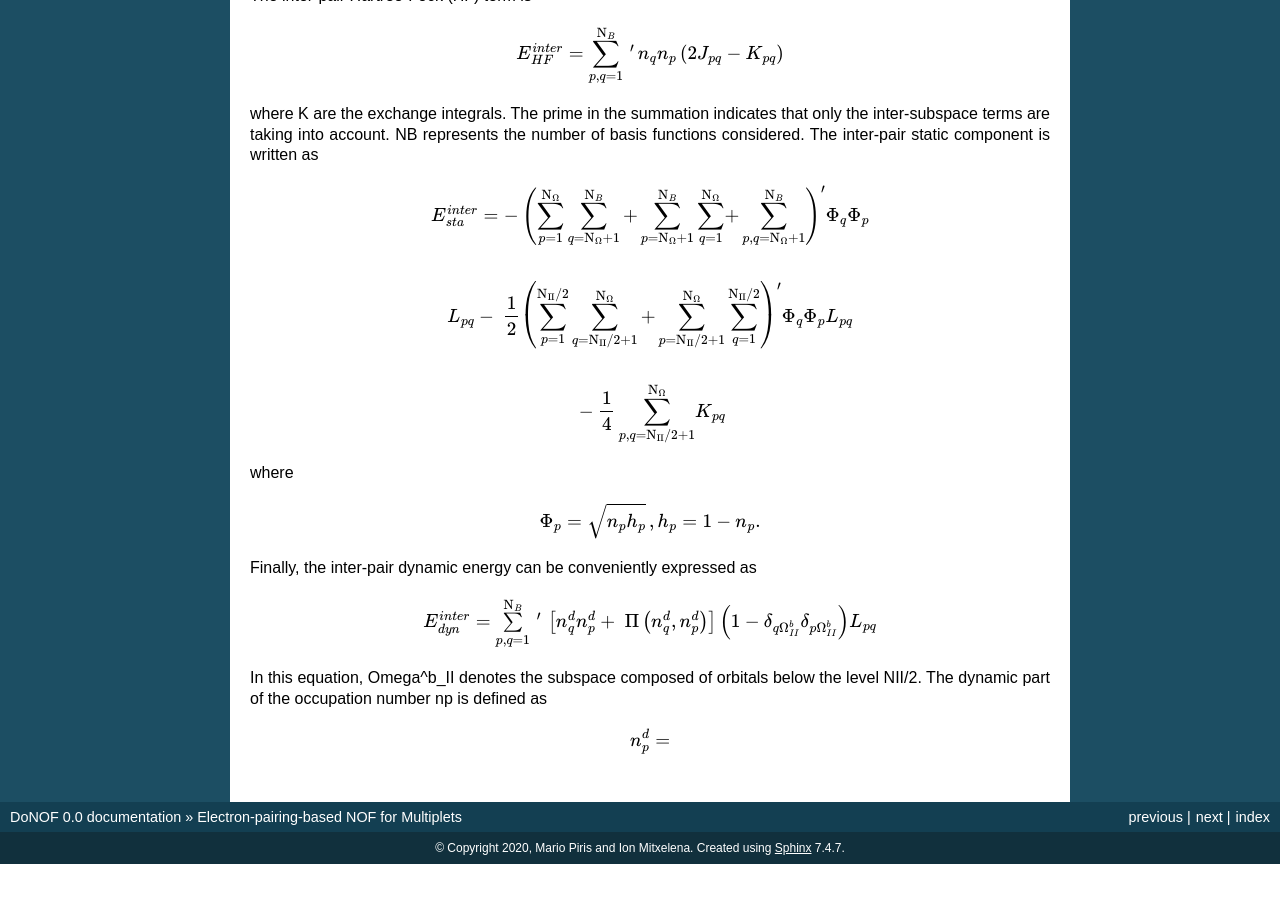
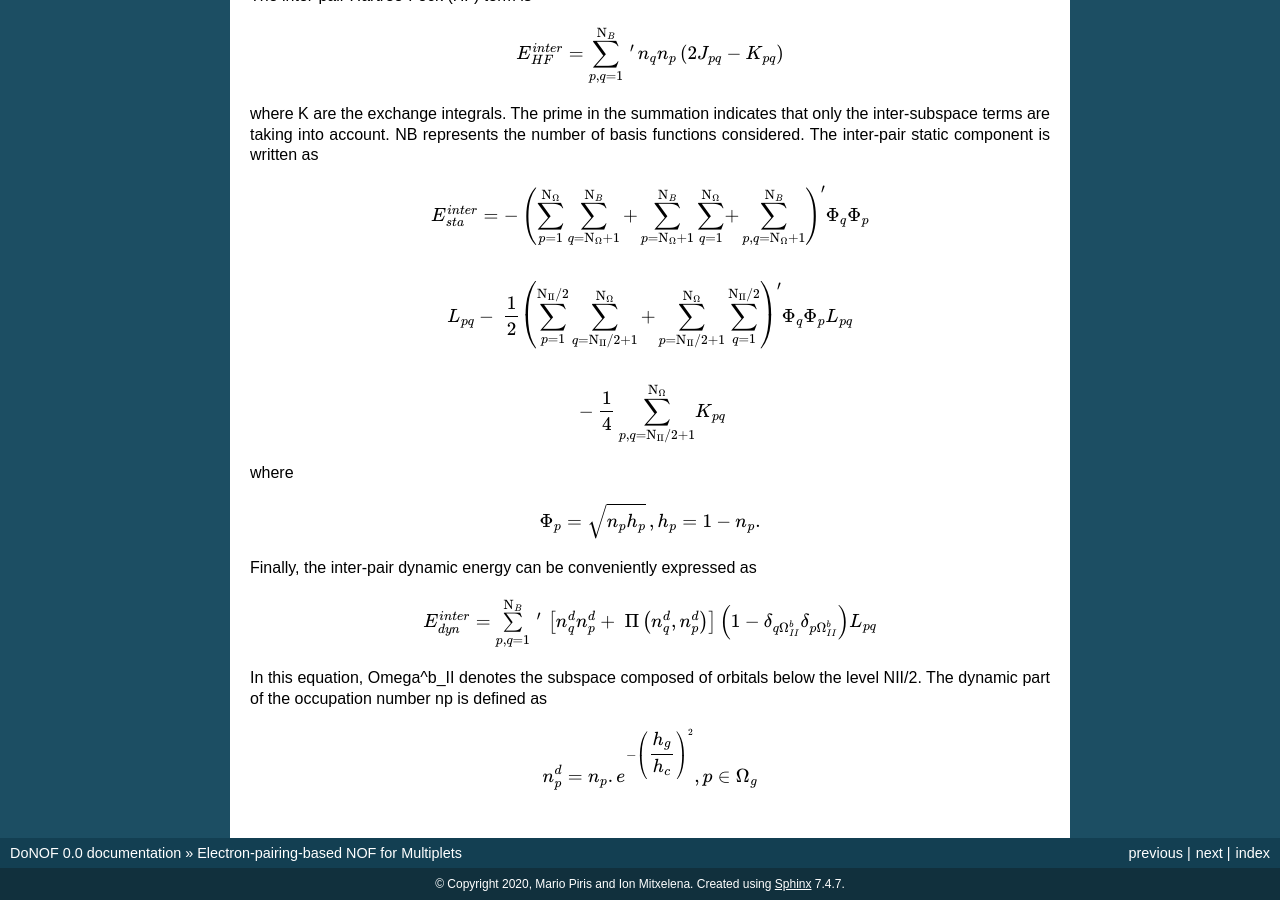
Before and after one commit to DoNOF/DoNOF-Documentation, a Sphinx documentation site: the page built from docs/PNOF57.rst, in a window 1280 px wide and 900 px high, scrolled down 3568 px. Built offline with Sphinx 7.4.7, drawn with Linux system fonts in a browser that asks for light colours; before the commit the page ends 4432 px from its top, so only the background shows below that.

Commit message:
Update PNOF57.rst

```diff
--- a/docs/PNOF57.rst
+++ b/docs/PNOF57.rst
@@ -197,4 +197,4 @@ In this equation, Omega^b_II denotes the subspace composed of orbitals below the
 
 .. math::
 
- n_p^d =
+ n_p^d = n_p . e^{-\left( \dfrac{h_g}{h_c} \right)^{2}}, p\in\Omega_g
```
